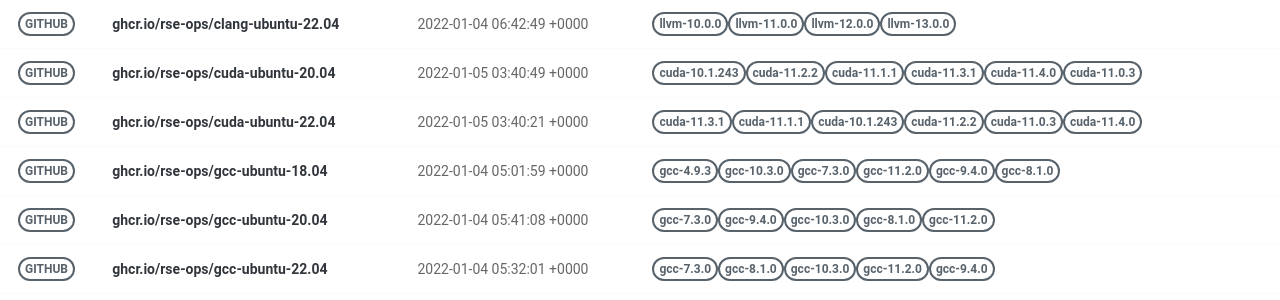
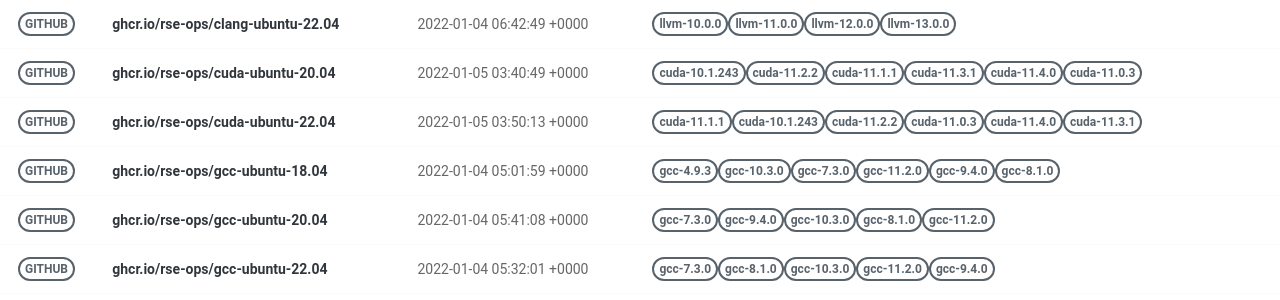
Before and after one commit to rse-ops/docker-images, a Jekyll site: the page built from pages/index.md, in a window 1280 px wide. Shown: the part 228-528 px from the top of the page. Built offline with Jekyll 4.4.1, drawn with Linux system fonts in a browser that asks for light colours; nearby versions of some CDN libraries.

Commit message:
Automated push to update library 2022-01-05

```diff
--- a/_library/ghcr.io-rse-ops-cuda-ubuntu-22.04.md
+++ b/_library/ghcr.io-rse-ops-cuda-ubuntu-22.04.md
@@ -1,14 +1,11 @@
 ---
 layout: container
 name: ghcr.io/rse-ops/cuda-ubuntu-22.04
-updated_at: 2022-01-05 03:40:21.091030
+updated_at: 2022-01-05 03:50:13.864745
 
 
 container_url: https://github.com/orgs/rse-ops/packages/container/package/cuda-ubuntu-22.04
 versions:
- - tag: cuda-11.3.1
-   dockerfile: https://github.com/rse-ops/docker-images/blob/main/ubuntu/cuda/Dockerfile
-   manifest: https://crane.ggcr.dev/manifest/ghcr.io/rse-ops/cuda-ubuntu-22.04:cuda-11.3.1
  - tag: cuda-11.1.1
    dockerfile: https://github.com/rse-ops/docker-images/blob/main/ubuntu/cuda/Dockerfile
    manifest: https://crane.ggcr.dev/manifest/ghcr.io/rse-ops/cuda-ubuntu-22.04:cuda-11.1.1
```
Also changed, not shown: other parts of _library/ghcr.io-rse-ops-cuda-ubuntu-22.04.md (+3 -0 lines).
